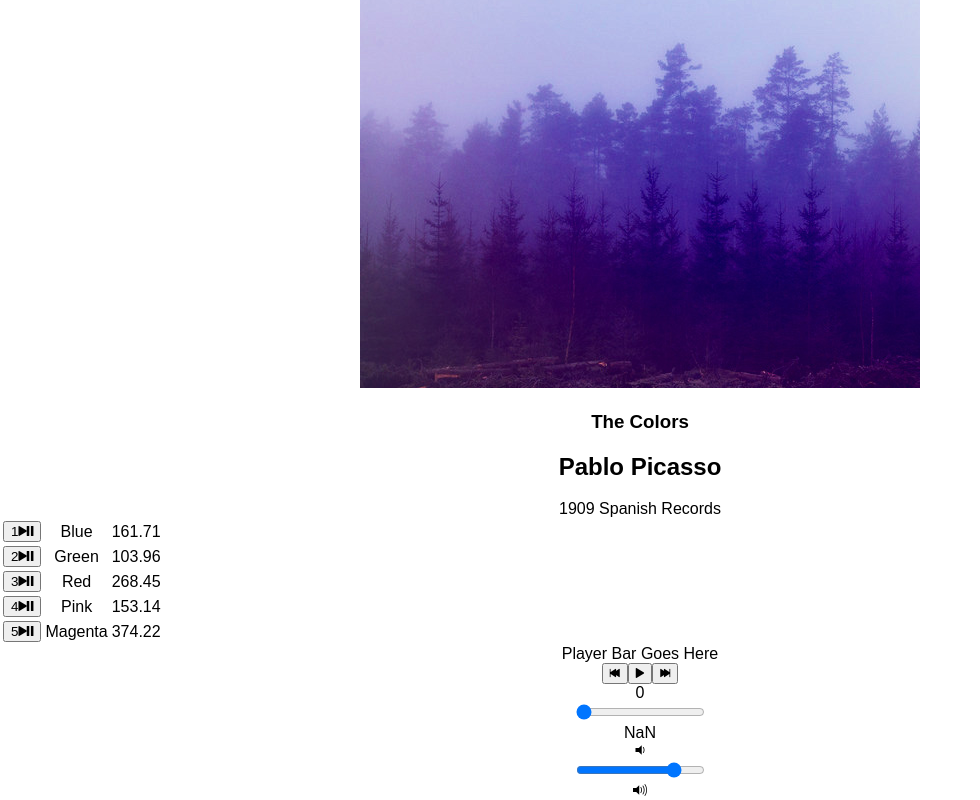
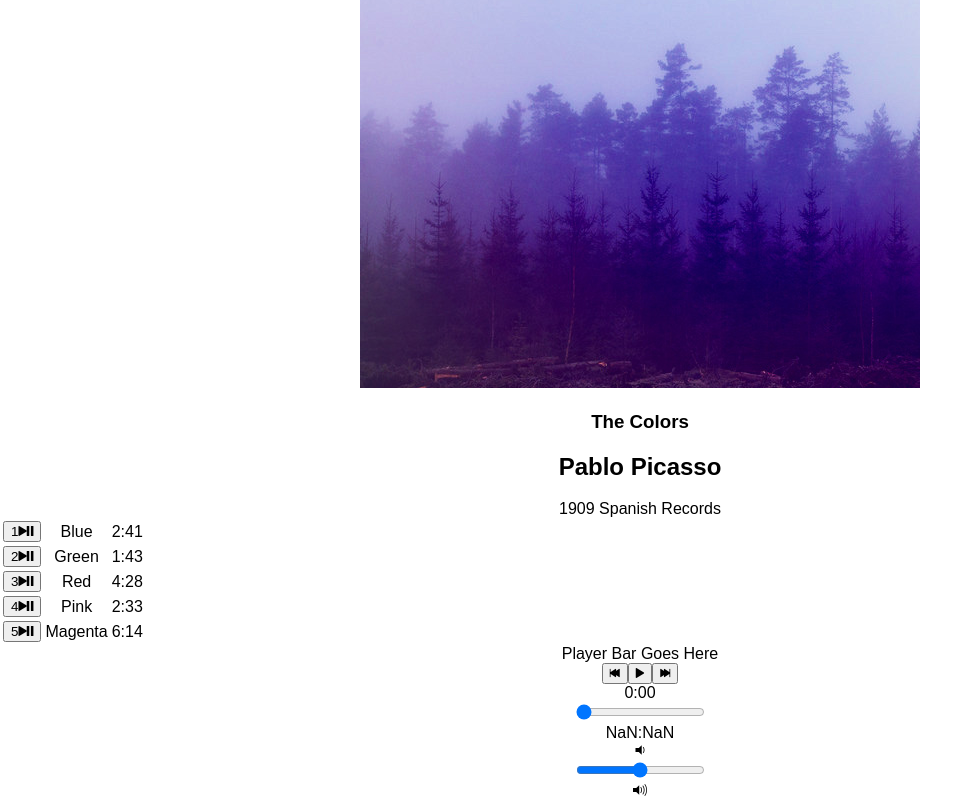
Before and after one commit to jkest90/bloc-jams-react, a React (Create React App) app: page /album/the-colors in a window 1280 px wide. Shown: the part 270-1070 px from the top of the page, without its empty margins (0-980 px from the left). Built offline with nearby package versions, Linux system fonts and the light colour scheme.

Commit message:
assignment: 3.9 complete

```diff
--- a/src/components/Album.js
+++ b/src/components/Album.js
@@ -15,6 +15,7 @@
          album: album,
          currentSong: album.songs[0],
          currentTime: 0,
+         volume: .5,
          duration: album.songs[0].duration,
          isPlaying: false
       };
@@ -26,23 +27,32 @@
    }
 
    // when the component mounts, add event listeners that setState to this.audioElement.currentTime & .duration
+   // by assigning eventListeners to 'this', we can refer to it as the second callback parameter when we need to remove it.
    componentDidMount() {
       this.eventListeners = {
+         // declare events to update state when component appears
          timeupdate: e => {
             this.setState({ currentTime: this.audioElement.currentTime });
          },
          durationchange: e => {
             this.setState({ duration: this.audioElement.duration });
+         },
+         volumechange: e => {
+            this.setState({ volume: this.audioElement.volume });
          }
       };
+      // add event listeners to our audio element onChange
       this.audioElement.addEventListener('timeupdate', this.eventListeners.timeupdate);
-      this.audioElement.addEventListener('durationchange', this.eventListeners.durationchange)
+      this.audioElement.addEventListener('durationchange', this.eventListeners.durationchange);
+      this.audioElement.addEventListener('volumechange', this.eventListeners.volumechange);
    }
 
+   // remove eventListeners when component unmounts to avoid it continuing to run when no longer on page, and to avoid setState errors.
    componentWillUnmount() {
       this.audioElement.src = null;
       this.audioElement.removeEventListener('timeupdate', this.eventListeners.timeupdate);
       this.audioElement.removeEventListener('durationchange', this.eventListeners.durationchange);
+      this.audioElement.removeEventListener('volumechange', this.eventListeners.volumechange);
    }
 
    play() {
@@ -101,6 +111,27 @@
       this.setState({ currentTime: newTime });
    }
 
+   handleVolume(e) {
+      const newVolume = e.target.value;
+      this.audioElement.volume = newVolume;
+      this.setState({ volume: newVolume });
+   }
+
+   formatTime(time) {
+      let timeDisplay;
+      const minutes = Math.floor(time / 60);
+      const seconds = Math.floor(time % 60);
+      if (timeDisplay === null || NaN) {
+         timeDisplay = '-:--'
+      }
+      if (seconds < 10) {
+         timeDisplay = `${minutes}:0${seconds}`
+      } else {
+         timeDisplay = `${minutes}:${seconds}`
+      }
+      return timeDisplay
+   }
+
    render() {
       return (
          <section className="album">
@@ -132,7 +163,7 @@
                               </button>
                            </td>
                            <td className="song-title">{song.title}</td>
-                           <td className="song-duration">{song.duration}</td>
+                           <td className="song-duration">{this.formatTime(song.duration)}</td>
                         </tr>
                      )
                   }
@@ -143,10 +174,13 @@
                currentSong={this.state.currentSong}
                currentTime={this.audioElement.currentTime}
                duration={this.audioElement.duration}
+               volume={this.state.volume}
                handleSongClick={() => this.handleSongClick(this.state.currentSong)}
                handlePrevClick={() => this.handlePrevClick()}
                handleNextClick={() => this.handleNextClick()}
                handleTimeChange={(e) => this.handleTimeChange(e)}
+               handleVolume={(e) => this.handleVolume(e)}
+               formatTime={(time) => this.formatTime(time)}
             />
          </section>
       );
--- a/src/components/PlayerBar.js
+++ b/src/components/PlayerBar.js
@@ -17,7 +17,7 @@
                </button>
             </section>
             <section id="time-control">
-               <div className="current-time">{this.props.currentTime}</div>
+               <div className="current-time">{this.props.formatTime(this.props.currentTime)}</div>
                <input
                   type="range"
                   className="seek-bar"
@@ -27,11 +27,19 @@
                   step="0.01"
                   onChange={this.props.handleTimeChange}
                />
-               <div className="total-time">{this.props.duration}</div>
+               <div className="total-time">{this.props.formatTime(this.props.duration)}</div>
             </section>
             <section id="volume-control">
                <div className="icon ion-volume-low"></div>
-               <input type="range" className="seek-bar" value="80" />
+               <input
+                  type="range"
+                  className="seek-bar"
+                  value={this.props.volume}
+                  max="1"
+                  min="0"
+                  step="0.01"
+                  onChange={this.props.handleVolume}
+                />
                <div className="icon ion-volume-high"></div>
             </section>
          </section>
```
